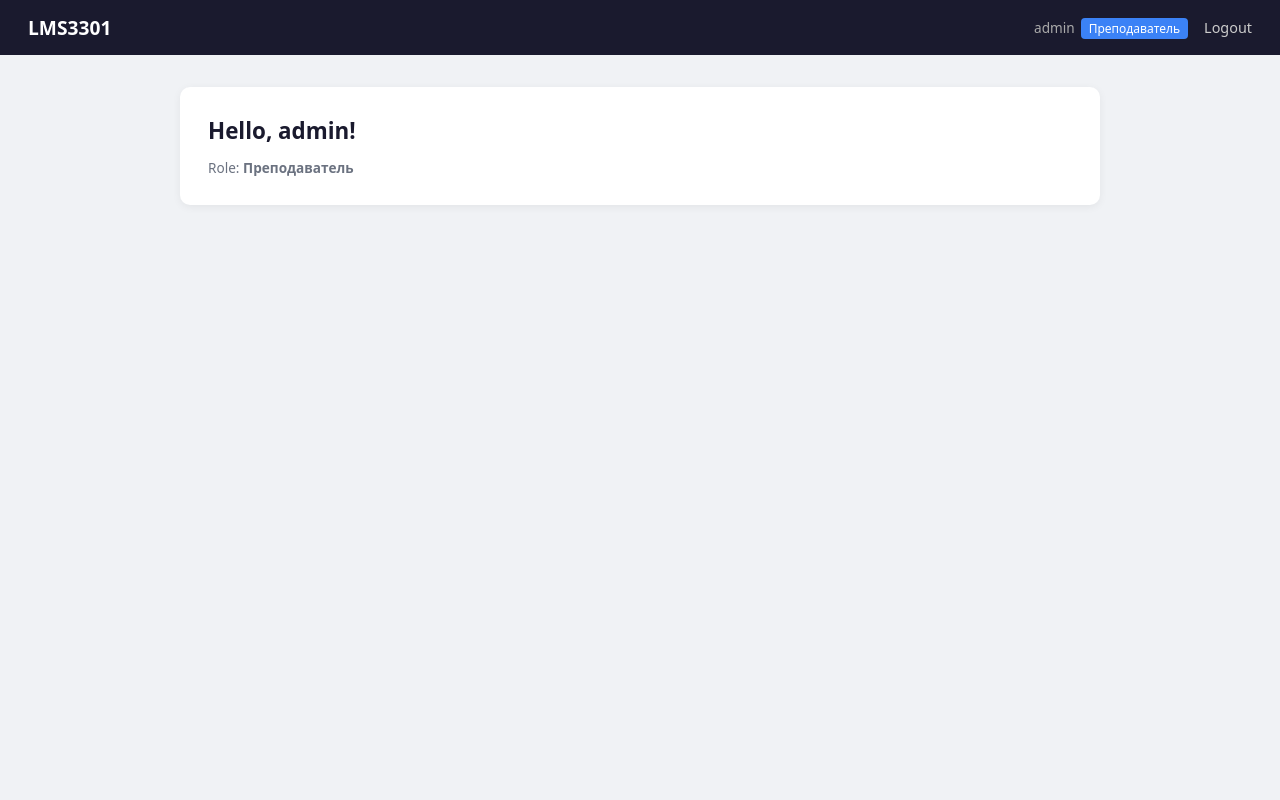
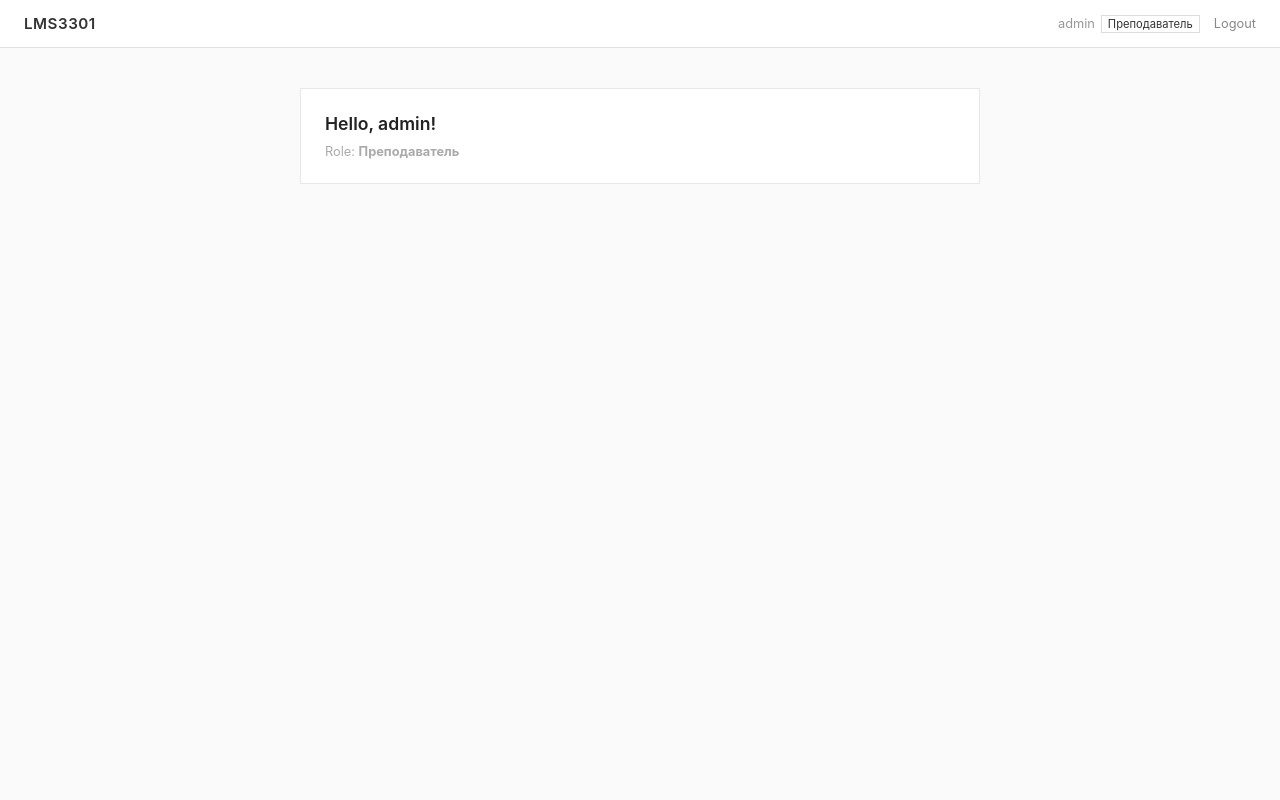
Before and after one commit to zaveshaa/LMS3301, a Flask app: page /home in a window 1280 px wide. Run offline with Flask 3, Linux system fonts and the light colour scheme; the visitor is signed in with stand-in values (Sample User, id 1); data comes from the database, SQL or seed files in the repository.

Commit message:
Minimal strict design

```diff
--- a/src/templates/base.html
+++ b/src/templates/base.html
@@ -6,26 +6,26 @@
 <title>{% block title %}LMS3301{% endblock %}</title>
 <style>
   * { box-sizing: border-box; margin: 0; padding: 0; }
-  body { font-family: system-ui, -apple-system, sans-serif; background: #f0f2f5; color: #1a1a2e; min-height: 100vh; }
-  header { background: #1a1a2e; color: #fff; padding: 14px 28px; display: flex; align-items: center; justify-content: space-between; }
-  header .logo { font-size: 1.2rem; font-weight: 700; text-decoration: none; color: #fff; }
-  header nav { display: flex; gap: 16px; align-items: center; }
-  header nav a { color: #ccc; text-decoration: none; font-size: .9rem; }
-  header nav a:hover { color: #fff; }
-  header .user-info { color: #aaa; font-size: .85rem; }
-  header .role-badge { background: #3b82f6; color: #fff; padding: 2px 8px; border-radius: 4px; font-size: .75rem; margin-left: 6px; }
-  main { max-width: 960px; margin: 32px auto; padding: 0 20px; }
-  .card { background: #fff; border-radius: 10px; padding: 28px; box-shadow: 0 2px 8px rgba(0,0,0,.06); margin-bottom: 20px; }
-  .card h1 { font-size: 1.4rem; margin-bottom: 12px; }
-  .flash { background: #fef3c7; border: 1px solid #fde68a; padding: 12px 16px; border-radius: 8px; margin-bottom: 20px; font-size: .9rem; }
-  .btn { display: inline-block; background: #3b82f6; color: #fff; border: none; padding: 10px 20px; border-radius: 8px; cursor: pointer; font-size: .95rem; text-decoration: none; }
-  .btn:hover { background: #2563eb; }
-  .btn-danger { background: #ef4444; }
-  .btn-danger:hover { background: #dc2626; }
-  input[type="text"], input[type="password"] { width: 100%; padding: 10px 14px; border: 1px solid #d1d5db; border-radius: 8px; font-size: .95rem; margin-bottom: 12px; }
-  input:focus { outline: none; border-color: #3b82f6; box-shadow: 0 0 0 3px rgba(59,130,246,.15); }
-  label { display: block; font-size: .85rem; color: #555; margin-bottom: 4px; }
-  .meta { color: #6b7280; font-size: .85rem; }
+  body { font-family: -apple-system, "Helvetica Neue", Arial, sans-serif; background: #fafafa; color: #333; min-height: 100vh; }
+  header { background: #fff; border-bottom: 1px solid #e0e0e0; padding: 0 24px; display: flex; align-items: center; justify-content: space-between; height: 48px; }
+  header .logo { font-size: .95rem; font-weight: 600; text-decoration: none; color: #333; letter-spacing: .5px; }
+  header nav { display: flex; gap: 14px; align-items: center; }
+  header nav a { color: #888; text-decoration: none; font-size: .8rem; }
+  header nav a:hover { color: #333; }
+  header .user-info { color: #999; font-size: .8rem; }
+  header .role-badge { color: #333; font-size: .7rem; margin-left: 6px; padding: 1px 6px; border: 1px solid #ddd; }
+  main { max-width: 720px; margin: 40px auto; padding: 0 20px; }
+  .card { background: #fff; border: 1px solid #e8e8e8; padding: 24px; margin-bottom: 16px; }
+  .card h1 { font-size: 1.1rem; font-weight: 600; margin-bottom: 10px; color: #222; }
+  .flash { background: #fff8e1; border: 1px solid #f0d98c; padding: 10px 14px; margin-bottom: 16px; font-size: .85rem; }
+  .btn { display: inline-block; background: #333; color: #fff; border: none; padding: 8px 18px; cursor: pointer; font-size: .85rem; text-decoration: none; }
+  .btn:hover { background: #111; }
+  .btn-danger { background: #c0392b; }
+  .btn-danger:hover { background: #a93226; }
+  input[type="text"], input[type="password"] { width: 100%; padding: 8px 12px; border: 1px solid #ddd; font-size: .9rem; margin-bottom: 10px; background: #fafafa; }
+  input:focus { outline: none; border-color: #999; }
+  label { display: block; font-size: .78rem; color: #888; margin-bottom: 3px; text-transform: uppercase; letter-spacing: .5px; }
+  .meta { color: #aaa; font-size: .8rem; }
 </style>
 </head>
 <body>
```
